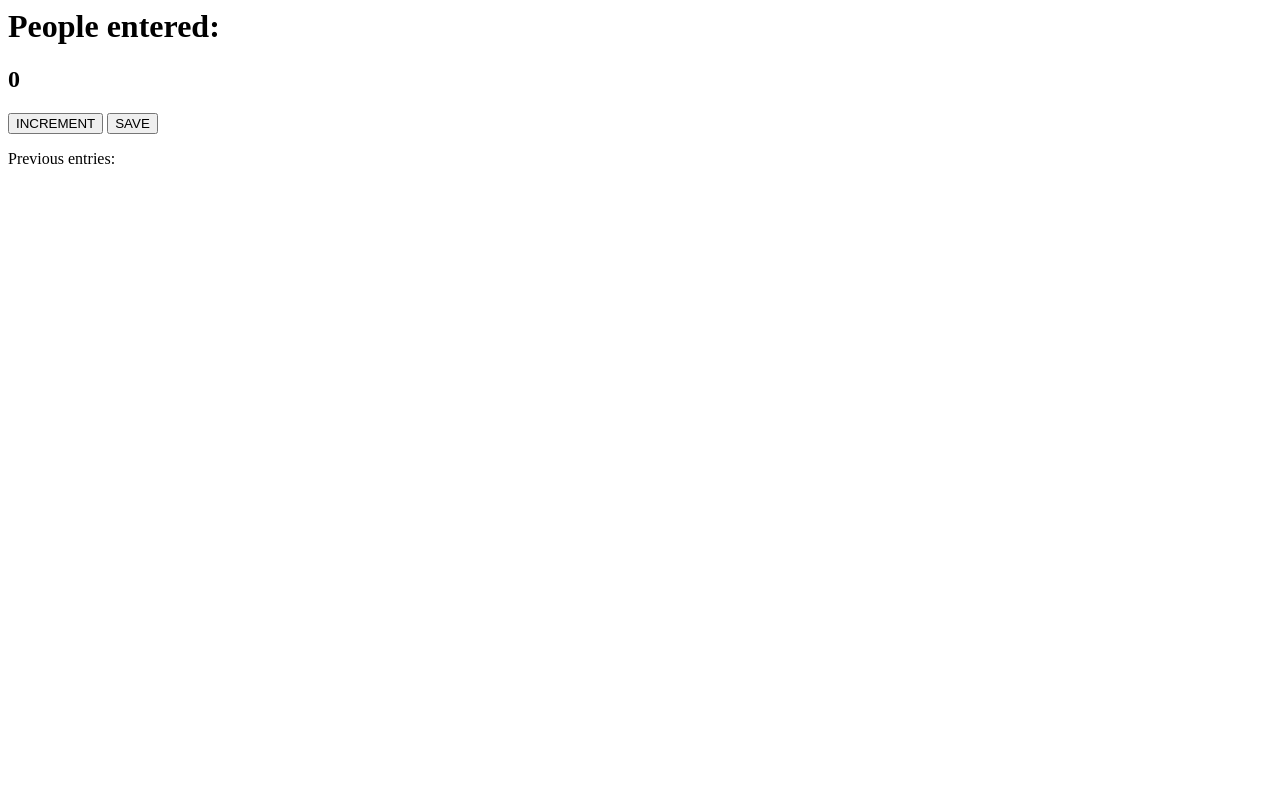
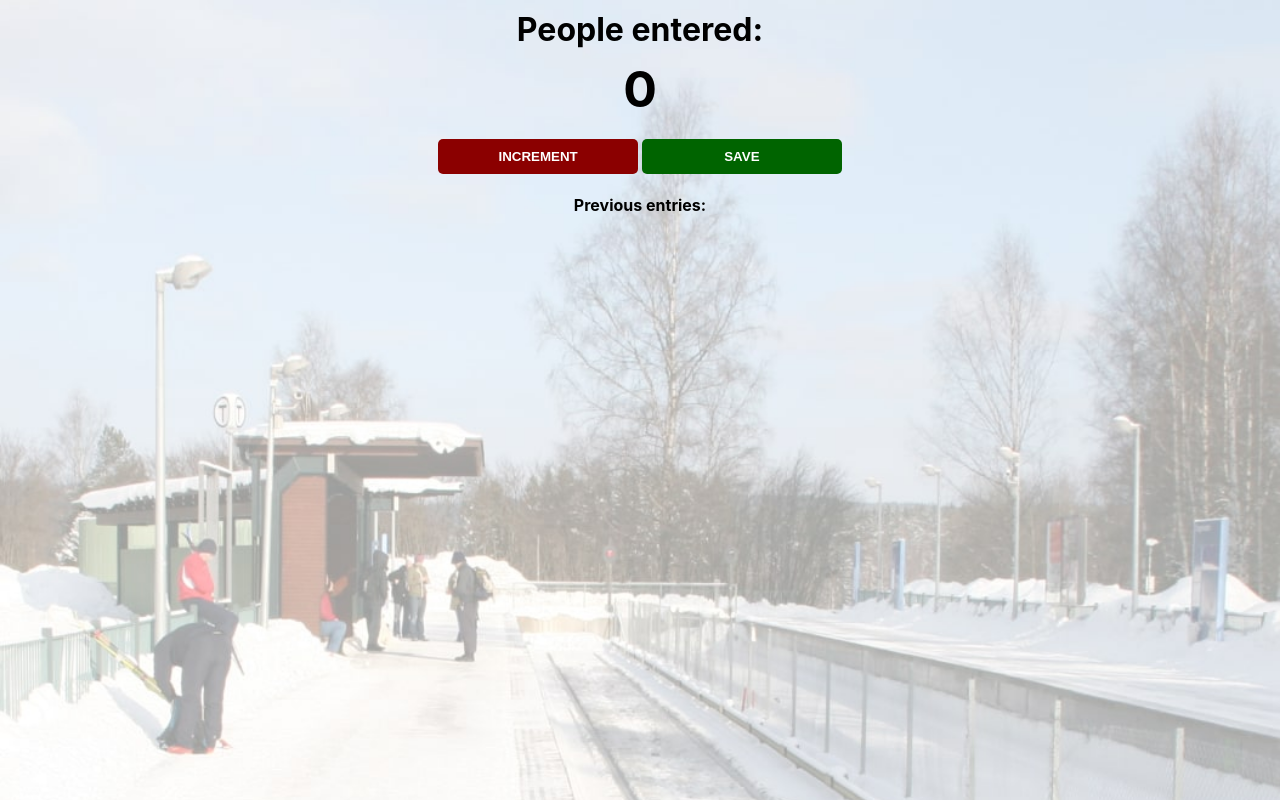
Before and after one commit to lauchunlok/JS_project_1-passengerCounter, a plain HTML site: page index.html in a window 1280 px wide. Drawn offline with Linux system fonts and the light colour scheme.

Commit message:
adding CSS

```diff
--- a/index.html
+++ b/index.html
@@ -3,7 +3,8 @@
     <meta charset="UTF-8" />
     <meta http-equiv="X-UA-Compatible" content="IE=edge" />
     <meta name="viewport" content="width=device-width, initial-scale=1.0" />
-    <title>Document</title>
+    <link rel="stylesheet" href="index.css" />
+    <title>Passenger Counter</title>
   </head>
   <body>
     <h1>People entered:</h1>
```
